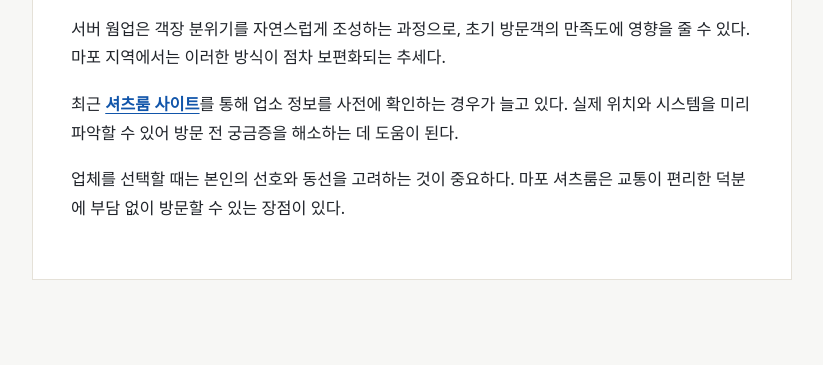
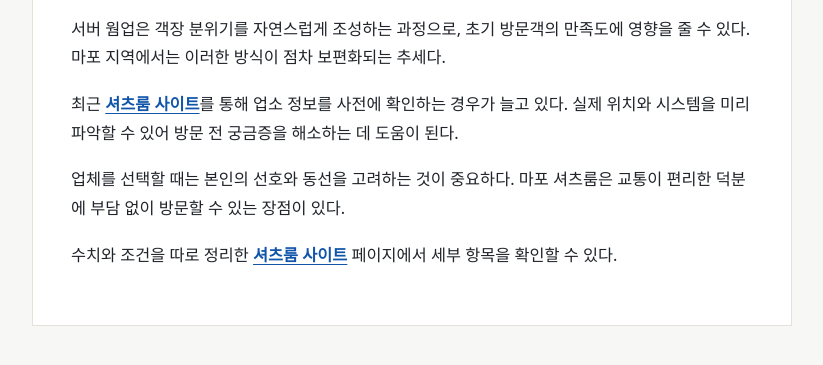
Before and after one commit to sarakinhceo-gif/bp-sf-t3-1779642675702-160, a plain HTML site: page posts/gemini-coverage-20260706-9400.html in a window 1280 px wide. Shown: the part 203-568 px from the top of the page, without its empty margins (228-1051 px from the left). Drawn offline with Linux system fonts and the light colour scheme.

```diff
--- a/posts/gemini-coverage-20260706-9400.html
+++ b/posts/gemini-coverage-20260706-9400.html
@@ -17,6 +17,8 @@
     <p>서버 웜업은 객장 분위기를 자연스럽게 조성하는 과정으로, 초기 방문객의 만족도에 영향을 줄 수 있다. 마포 지역에서는 이러한 방식이 점차 보편화되는 추세다.</p>
     <p>최근 <a class="anchor-link" href="https://dydrkrtks7-cmd.github.io/bp-t1-shirtsroom-site/" data-bpaas-link-target="t1-shirtsroom-site">셔츠룸 사이트</a>를 통해 업소 정보를 사전에 확인하는 경우가 늘고 있다. 실제 위치와 시스템을 미리 파악할 수 있어 방문 전 궁금증을 해소하는 데 도움이 된다.</p>
     <p>업체를 선택할 때는 본인의 선호와 동선을 고려하는 것이 중요하다. 마포 셔츠룸은 교통이 편리한 덕분에 부담 없이 방문할 수 있는 장점이 있다.</p>
-  </article>
+
+      <p>수치와 조건을 따로 정리한 <a class="anchor-link" href="https://maphoshirts.space/" data-bpaas-link-target="t1-shirtsroom-site">셔츠룸 사이트</a> 페이지에서 세부 항목을 확인할 수 있다.</p>
+    </article>
 </body>
 </html>
```
Also changed, not shown: posts/myth-002-ficzmu.html (+3 -1 lines).
